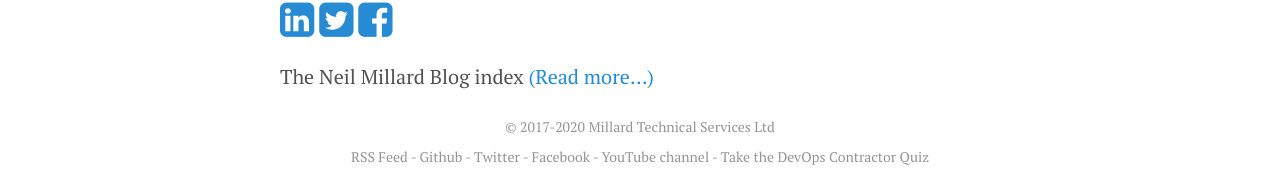
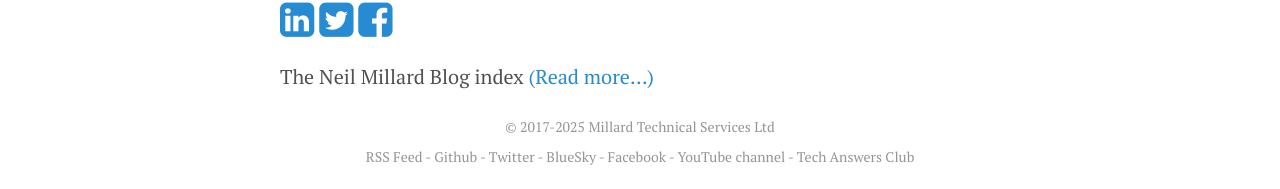
Before and after one commit to neilmillard/neilmillard.github.io, a Jekyll site: the page built from index.html, in a window 1280 px wide. Shown: the part 1170-1359 px from the top of the page. Built offline with Jekyll 4.4.1, drawn with Linux system fonts in a browser that asks for light colours; nearby versions of some CDN libraries; comment, search, counter and statistics services are not loaded.

Commit message:
update footer

```diff
--- a/_includes/footer.html
+++ b/_includes/footer.html
@@ -1,13 +1,14 @@
 <footer>
   <div class="footer-bottom pad-top40">
     <div class="container">
-      <p>  © 2017-2020 Millard Technical Services Ltd</p>
+      <p>  © 2017-2025 Millard Technical Services Ltd</p>
       <p><a href="/atom.xml">RSS Feed</a> - <a
         href="https://github.com/neilmillard" target="_blank">Github</a> - <a
         href="https://twitter.com/neil_millard" target="_blank">Twitter</a> - <a
-        href="https://www.facebook.com/millardtechnicalservices/" target="_blank">Facebook</a> - <a
+        href="https://bsky.app/profile/neilmillard.bsky.social" target="_blank">BlueSky</a> - <a
+        href="https://www.facebook.com/neil.millard/" target="_blank">Facebook</a> - <a
         href="https://www.youtube.com/channel/UCAaoh3jk1qtvD3ALPp48_8w" target="_blank">YouTube channel</a> - <a
-        href="https://devopscontractor.scoreapp.com/" target="_blank">Take the DevOps Contractor Quiz</a>
+        href="https://techanswers.club/" target="_blank">Tech Answers Club</a>
       </p>
     </div>
   </div>
```
